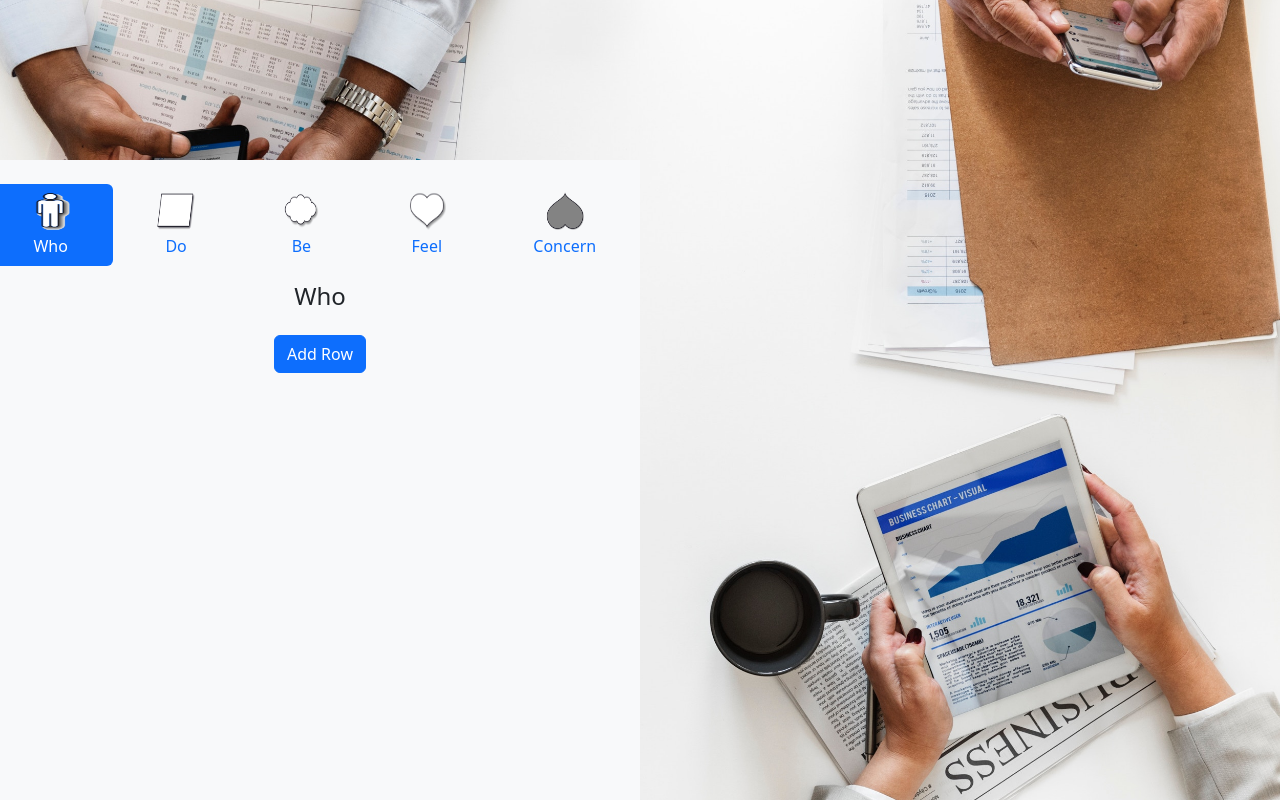
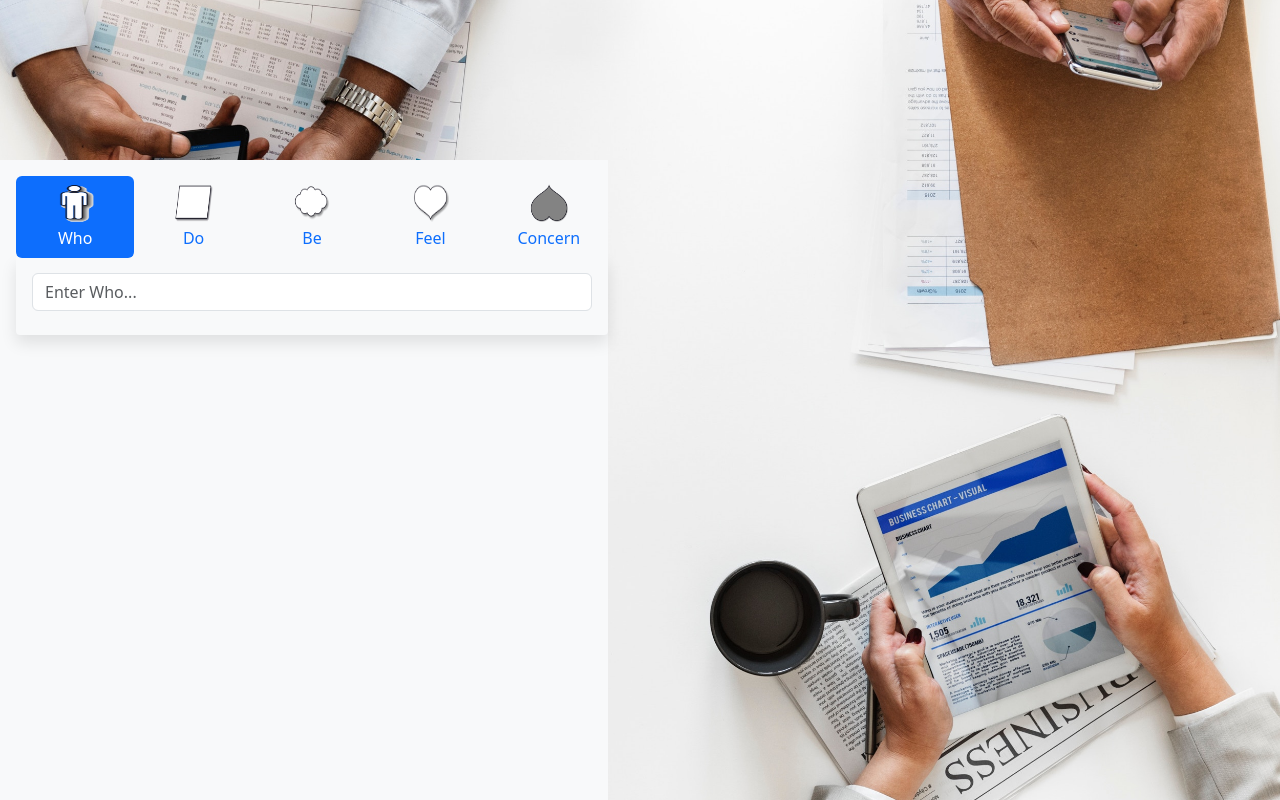
Before and after one commit to MotivationalModelling/mm-local-editor, a React (Vite) app: page /input in a window 1280 px wide. Built offline with nearby package versions, Linux system fonts and the light colour scheme.

Commit message:
Func: Remove the title of rows & Modify the mechanisms to add rows

```diff
--- a/src/components/ModelInput.tsx
+++ b/src/components/ModelInput.tsx
@@ -30,7 +30,7 @@ const ModelInput: React.FC = () => {
   // State for the active tab
   const [activeKey, setActiveKey] = useState<string>(tabs[0].label);
   // State to keep track of all data associated with tabs
-  const [tabData, setTabData] = useState<TabContent[]>(tabs);
+  const [tabData, setTabData] = useState<TabContent[]>(tabs.map(tab => ({ ...tab, rows: [''] })));
 
   // Function to handle selecting a tab
   const handleSelect = (selectedKey: string) => {
@@ -40,7 +40,7 @@ const ModelInput: React.FC = () => {
   // Function to add a new row to the active tab
   const handleAddRow = (label: string) => {
     const newTabData = tabData.map(tab => {
-      if (tab.label === label) {
+      if (tab.label === label && tab.rows[tab.rows.length - 1] !== '') {
         return { ...tab, rows: [...tab.rows, ''] };
       }
       return tab;
@@ -61,11 +61,14 @@ const ModelInput: React.FC = () => {
     setTabData(newTabData);
   };
 
+  // Get the last row of the active tab
+  const activeTab = tabData.find(tab => tab.label === activeKey);
+  // Check if the last row is not empty (it also checks if activeTab is defined)
+  const canAddRow = activeTab && activeTab.rows[activeTab.rows.length - 1] !== '';
+
   return (
     <div className={styles.tabContainer}>
       <Tab.Container activeKey={activeKey} onSelect={handleSelect}>
-        <Row>
-          {/* Tab buttons with icons */}
         <Nav variant="pills" className="flex-row">
           {tabData.map(tab => (
             <Nav.Item key={tab.label} className={styles.navItem}>
@@ -79,15 +82,10 @@ const ModelInput: React.FC = () => {
             </Nav.Item>
           ))}
         </Nav>
-        </Row>
-        <Row>
-          {/* Content area for the selected tab */}
-          <Col sm={12}>
         <Tab.Content className={styles.contentArea}>
           {tabData.map(tab => (
             <Tab.Pane key={tab.label} eventKey={tab.label}>
-                  <h4>{tab.label}</h4>
-                  {/* Dynamically generated rows for user input */}
+              {/* <h4>{tab.label}</h4> */}
               {tab.rows.map((row, index) => (
                 <Form.Group key={`${tab.label}-${index}`} as={Row} className={styles.formGroup}>
                   <Col sm={12}>
@@ -102,17 +100,21 @@ const ModelInput: React.FC = () => {
                   </Col>
                 </Form.Group>
               ))}
-                  {/* Button to add new rows */}
-                  <Button onClick={() => handleAddRow(tab.label)} className={styles.addButton}>Add Row</Button>
+              {canAddRow && (
+                <Button
+                    variant="outline-secondary" // Changed to 'outline-secondary' for the light grey background
+                    onClick={() => handleAddRow(activeKey)}
+                    className={styles.addButton}
+                >
+                  Add
+                </Button>
+              )}
             </Tab.Pane>
           ))}
         </Tab.Content>
-          </Col>
-        </Row>
       </Tab.Container>
     </div>
   );
 };
 
-
 export default ModelInput;
--- a/src/components/TabButtons.module.css
+++ b/src/components/TabButtons.module.css
@@ -1,27 +1,71 @@
+
 .tabContainer {
-  width: 50%; /* Limit the container to half the width of the viewport */
-  margin-top: 20vh; /* Assuming the nav bar is about 20% of the viewport height */
-  background-color: #f8f9fa; /* Light grey background for the component */
-  padding-top: 1.5rem; /* Padding at the top inside the container */
+  width: calc(50% - 2rem);
+  margin-top: 20vh; /* Space for the navigation bar */
+  background-color: #f8f9fa;
+  padding-top: 1rem;
+  padding-left: 1rem;
   height: 80vh;
-  float: left; /* Align the container to the left */
+  float: left;
+  box-sizing: border-box;
 }
 
-/* Add white background to the active tab */
-.navLink.active {
-  background-color: #fff; /* White background for active tab */
+/* Ensure that the tab buttons are the same size */
+.navItem {
+  flex: 1 1 0%; /* Grow and shrink evenly, don't base it on content */
+  background-color: #f8f9fa;
 }
 
-  .navItem {
-    flex-grow: 1; /* Make nav items grow evenly */
-    text-align: center;
-  }
-
+/* Style for the nav links, with corrections for the active state */
 .navLink {
   display: flex;
   flex-direction: column;
   align-items: center;
-    padding: 0.5rem 1rem; /* Spacing around icons and labels */
+  padding: 0.5rem 1rem;
+  border: none;
+  background-color: transparent;
+}
+
+/* Override Bootstrap styles for active tabs */
+.navLink.active,
+.navLink.active:focus,
+.navLink.active:hover {
+  background-color: #fff; /* White background for active tab */
+  color: inherit;
+  box-shadow: none; /* No shadow for the tabs */
+}
+
+/* Remove the blue box shadow on focus provided by Bootstrap */
+.navLink:focus {
+  box-shadow: none;
+  background-color: #f8f9fa;
+}
+
+/* Style for the button to add new rows */
+.addButton {
+  margin-top: 1rem;
+  background-color: #f8f9fa; /* Light grey background */
+  border: 1px solid #ccc; /* A subtle border, can be removed if not needed */
+}
+
+/* Style for the container of the nav elements */
+.navContainer {
+  display: flex;
+  flex-direction: row;
+  justify-content: space-between;
+  box-shadow: 0 4px 8px rgba(0, 0, 0, 0.1);
+  border-radius: 0.25rem 0.25rem 0 0;
+  background-color: #f8f9fa;
+}
+
+/* Style for the content area below the tabs */
+.contentArea {
+  background-color: #f8f9fa;
+  padding: 1rem;
+  box-shadow: 0 0.5rem 1rem rgba(0, 0, 0, 0.1);
+  border-radius: 0 0 0.25rem 0.25rem;
+  border-top: none; /* Connects the tab content with the tab buttons visually */
+  margin-top: -1px; /* This negative margin helps overlap the content box with tabs */
 }
 
 .icon {
@@ -30,22 +74,10 @@
   background: transparent;
 }
 
-  /* Ensure that the label text appears below the icon */
 .labelBelowIcon {
   margin-top: 0.25rem;
 }
 
-  /* Styling for the content area */
-  .contentArea {
-    padding: 1rem;
+.formGroup {
+  margin-bottom: 0.5rem; /* Adjusted bottom margin for spacing */
 }
-
-  /* Specific styles for the form control spacing */
-  .formGroup {
-    margin: 0.5rem 0;
-  }
-
-  /* Button spacing */
-  .addButton {
-    margin-top: 1rem;
-  }
```
Lines whose indentation alone changed are shown as unchanged.
